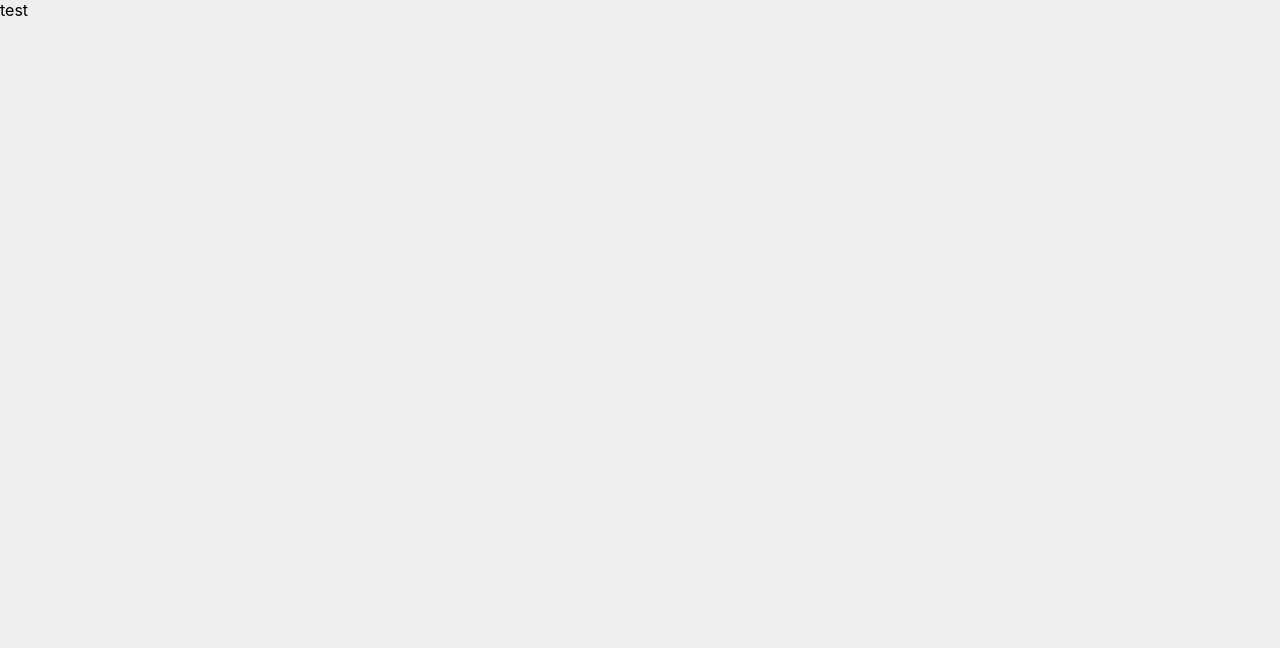
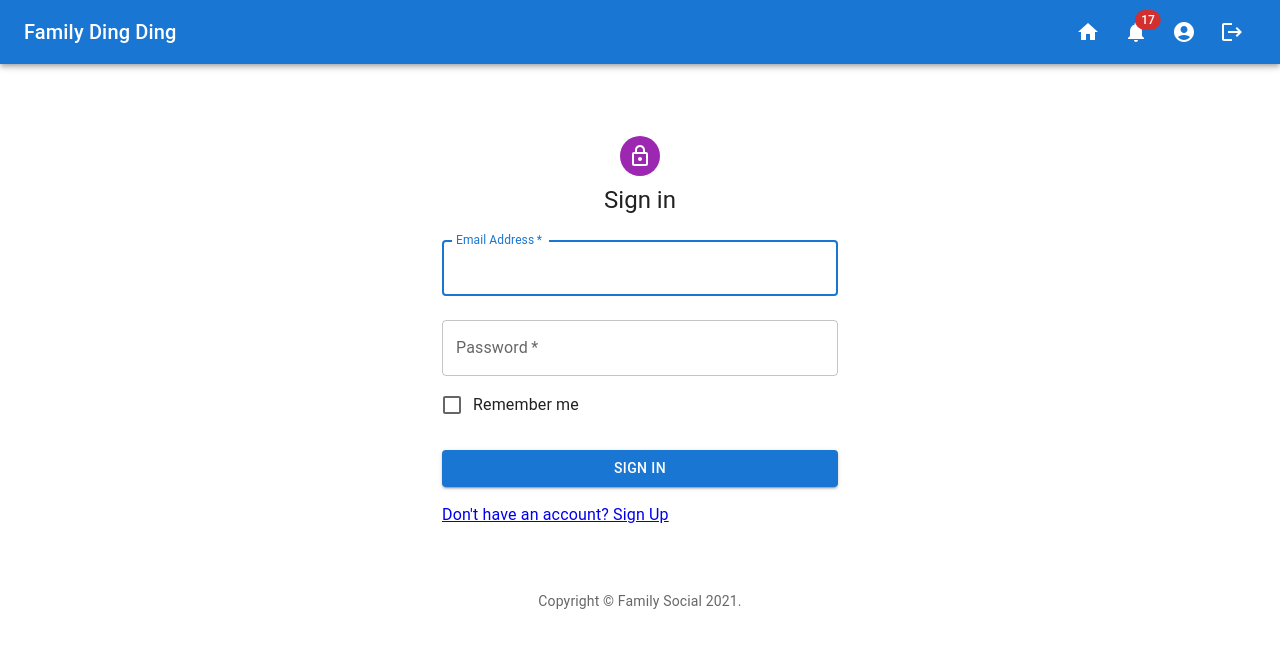
Before and after one commit to Maya-Mostafa/social-media-app, a React (Create React App) app: page /sign-in in a window 1280 px wide. Shown: the top 648 px of the page. Built offline with nearby package versions, Linux system fonts and the light colour scheme.

Commit message:
adding router links

```diff
--- a/src/App.tsx
+++ b/src/App.tsx
@@ -1,29 +1,28 @@
-// import { Route, Switch } from 'react-router-dom'
+import { Route, Switch, Redirect } from 'react-router-dom'
 import Layout from "./components/Layout/Layout";
 import Home from "./pages/Home";
 import SignIn from "./pages/SignIn";
 import SignUp from "./pages/SignUp";
 
 
-
 const App = () => {
   return (
-    <div>test</div>
-		// <Layout>
-		// 	<Switch>
-		// 		<Route path="/home" exact>
-		// 			<Home />
-		// 		</Route>
-
-		// 		<Route path='/sign-in' exact>
-		// 			<SignIn />
-		// 		</Route>
-
-		// 		<Route path="/sign-up" exact>
-		// 			<SignUp />
-		// 		</Route>
-		// 	</Switch>
-		// </Layout>
+		<Layout>
+			<Switch>
+				<Route path='/' exact>
+					<Redirect to='/home'></Redirect>
+				</Route>
+				<Route path='/home'>
+					<Home />
+				</Route>
+				<Route path='/sign-in'>
+					<SignIn />
+				</Route>
+				<Route path='/sign-up'>
+					<SignUp />
+				</Route>
+			</Switch>
+		</Layout>
   );
 }
 
--- a/src/components/Layout/MenuBar.tsx
+++ b/src/components/Layout/MenuBar.tsx
@@ -1,18 +1,21 @@
 import * as React from "react";
-import AppBar from "@mui/material/AppBar";
-import Box from "@mui/material/Box";
-import Toolbar from "@mui/material/Toolbar";
-import IconButton from "@mui/material/IconButton";
-import Typography from "@mui/material/Typography";
-import Badge from "@mui/material/Badge";
-import MenuItem from "@mui/material/MenuItem";
-import Menu from "@mui/material/Menu";
+import {
+	AppBar,
+	Box,
+	Toolbar,
+	IconButton,
+	Typography,
+	Badge,
+	MenuItem,
+	Menu,
+} from "@mui/material";
 import MenuIcon from "@mui/icons-material/Menu";
 import AccountCircle from "@mui/icons-material/AccountCircle";
 import HomeIcon from "@mui/icons-material/Home";
 import NotificationsIcon from "@mui/icons-material/Notifications";
 import MoreIcon from "@mui/icons-material/MoreVert";
 import { Logout } from "@mui/icons-material";
+import { Link } from "react-router-dom";
 
 const MenuBar = () => {
   const [anchorEl, setAnchorEl] = React.useState<null | HTMLElement>(null);
@@ -74,18 +77,24 @@ const MenuBar = () => {
 			onClose={handleMobileMenuClose}
 		>
 			<MenuItem>
-        <IconButton size="large" aria-label="show 4 new mails" color="inherit">
+				<IconButton
+					size='large'
+					aria-label='Home'
+					color='inherit'
+					component={Link}
+					to='/home'
+				>
 					<HomeIcon />
 				</IconButton>
 				<p>Home</p>
 			</MenuItem>
 			<MenuItem>
 				<IconButton
-          size="large"
-          aria-label="show 17 new notifications"
-          color="inherit"
+					size='large'
+					aria-label='show 17 new notifications'
+					color='inherit'
 				>
-          <Badge badgeContent={17} color="error">
+					<Badge badgeContent={17} color='error'>
 						<NotificationsIcon />
 					</Badge>
 				</IconButton>
@@ -93,11 +102,11 @@ const MenuBar = () => {
 			</MenuItem>
 			<MenuItem>
 				<IconButton
-          size="large"
-          aria-label="account of current user"
-          aria-controls="primary-search-account-menu"
-          aria-haspopup="true"
-          color="inherit"
+					size='large'
+					aria-label='account of current user'
+					aria-controls='primary-search-account-menu'
+					aria-haspopup='true'
+					color='inherit'
 				>
 					<AccountCircle />
 				</IconButton>
@@ -105,11 +114,11 @@ const MenuBar = () => {
 			</MenuItem>
 			<MenuItem>
 				<IconButton
-          size="large"
-          aria-label="logout user"
-          aria-controls="primary-search-account-menu"
-          aria-haspopup="true"
-          color="inherit"
+					size='large'
+					aria-label='logout user'
+					aria-controls='primary-search-account-menu'
+					aria-haspopup='true'
+					color='inherit'
 				>
 					<Logout />
 				</IconButton>
@@ -122,7 +131,7 @@ const MenuBar = () => {
     <Box sx={{ flexGrow: 1 }}>
       <AppBar position="static">
         <Toolbar>
-          <IconButton
+          {/* <IconButton
             size="large"
             edge="start"
             color="inherit"
@@ -130,14 +139,14 @@ const MenuBar = () => {
             sx={{ mr: 2 }}
           >
             <MenuIcon />
-          </IconButton>
+          </IconButton> */}
           <Typography
             variant="h6"
             noWrap
             component="div"
             sx={{ display: { xs: "none", sm: "block" } }}
           >
-            Family Social
+            Family Ding Ding
           </Typography>
 
           <Box sx={{ flexGrow: 1 }} />
@@ -146,6 +155,8 @@ const MenuBar = () => {
               size="large"
               aria-label="Home"
               color="inherit"
+              component = {Link}
+              to = "/home"
             >
               <HomeIcon />
             </IconButton>
--- a/src/components/SignInCtrls.tsx
+++ b/src/components/SignInCtrls.tsx
@@ -1,17 +1,20 @@
 import * as React from 'react';
-import Avatar from '@mui/material/Avatar';
-import Button from '@mui/material/Button';
-import CssBaseline from '@mui/material/CssBaseline';
-import TextField from '@mui/material/TextField';
-import FormControlLabel from '@mui/material/FormControlLabel';
-import Checkbox from '@mui/material/Checkbox';
-import Link from '@mui/material/Link';
-import Grid from '@mui/material/Grid';
-import Box from '@mui/material/Box';
+import {
+	Avatar,
+	Button,
+	CssBaseline,
+	TextField,
+	FormControlLabel,
+	Checkbox,
+	Grid,
+	Box,
+	Typography,
+	Container,
+	createTheme,
+	ThemeProvider,
+} from "@mui/material";
 import LockOutlinedIcon from '@mui/icons-material/LockOutlined';
-import Typography from '@mui/material/Typography';
-import Container from '@mui/material/Container';
-import { createTheme, ThemeProvider } from '@mui/material/styles';
+import { Link } from "react-router-dom";
 
 function Copyright(props: any) {
   return (
@@ -90,13 +93,13 @@ export default function SignInCtrls() {
               Sign In
             </Button>
             <Grid container>
-              <Grid item xs>
+              {/* <Grid item xs>
                 <Link href="#" variant="body2">
                   Forgot password?
                 </Link>
-              </Grid>
+              </Grid> */}
               <Grid item>
-                <Link href="#" variant="body2">
+                <Link to='/sign-up'>
                   {"Don't have an account? Sign Up"}
                 </Link>
               </Grid>
--- a/src/components/SignUpCtrls.tsx
+++ b/src/components/SignUpCtrls.tsx
@@ -1,15 +1,18 @@
 import * as React from 'react';
-import Avatar from '@mui/material/Avatar';
-import Button from '@mui/material/Button';
-import CssBaseline from '@mui/material/CssBaseline';
-import TextField from '@mui/material/TextField';
-import Link from '@mui/material/Link';
-import Grid from '@mui/material/Grid';
-import Box from '@mui/material/Box';
+import {
+	Avatar,
+	Button,
+	CssBaseline,
+	TextField,
+	Grid,
+	Box,
+	Typography,
+	Container,
+	createTheme,
+	ThemeProvider,
+} from "@mui/material";
 import LockOutlinedIcon from '@mui/icons-material/LockOutlined';
-import Typography from '@mui/material/Typography';
-import Container from '@mui/material/Container';
-import { createTheme, ThemeProvider } from '@mui/material/styles';
+import { Link } from "react-router-dom";
 
 function Copyright(props: any) {
   return (
@@ -110,7 +113,7 @@ export default function SignUpCtrls() {
             </Button>
             <Grid container justifyContent="flex-end">
               <Grid item>
-                <Link href="#" variant="body2">
+                <Link to="/sign-in">
                   Already have an account? Sign in
                 </Link>
               </Grid>
--- a/src/index.tsx
+++ b/src/index.tsx
@@ -3,10 +3,11 @@ import ReactDOM from 'react-dom';
 import './index.css';
 import App from './App';
 import reportWebVitals from './reportWebVitals';
+import {BrowserRouter} from 'react-router-dom'
 
 ReactDOM.render(
   <React.StrictMode>
-    <App />
+    <BrowserRouter><App /></BrowserRouter>
   </React.StrictMode>,
   document.getElementById('root')
 );
```
Lines whose indentation alone changed are shown as unchanged.
